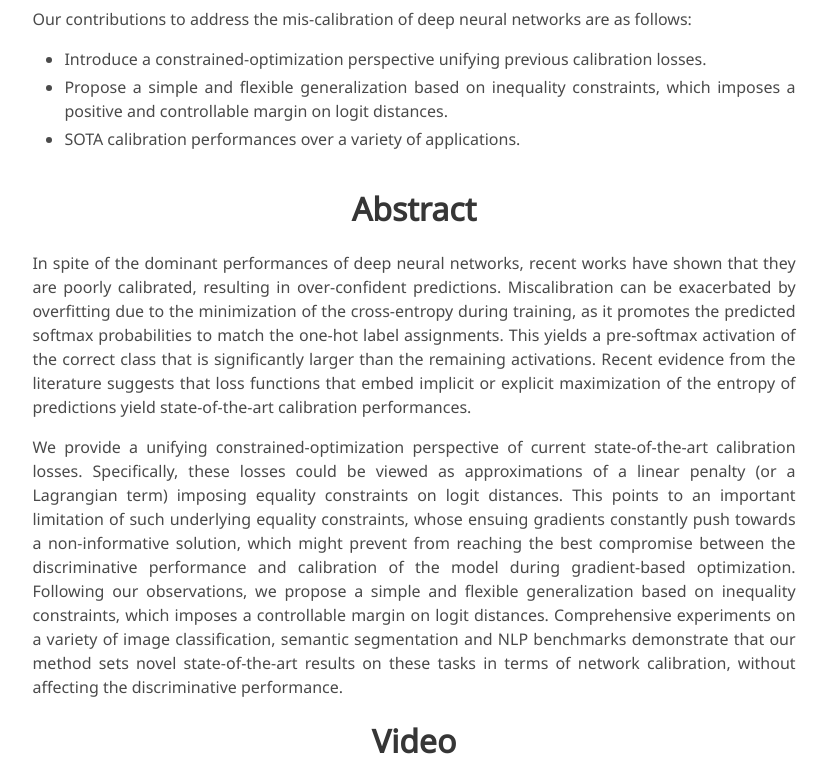
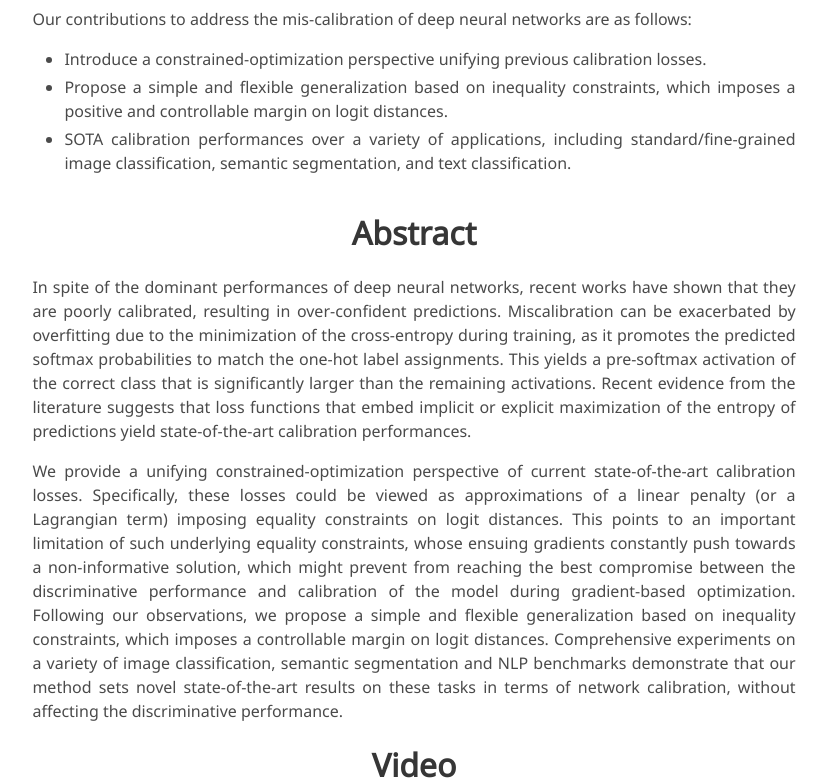
Before and after one commit to by-liu/MbLS, a plain HTML site: page index.html in a window 1280 px wide. Shown: the part 1060-1840 px from the top of the page, without its empty margins (226-1053 px from the left). Drawn offline with nearby package versions, Linux system fonts and the light colour scheme; grey boxes are pictures that could not be loaded; some icons are missing; a web font is replaced by a local one.

Commit message:
update website

```diff
--- a/index.html
+++ b/index.html
@@ -167,7 +167,7 @@
               <ul>
                   <li>Introduce a constrained-optimization perspective unifying previous calibration losses.</li>
                   <li>Propose a simple and flexible generalization based on inequality constraints, which imposes a positive and controllable margin on logit distances.</li>
-                  <li>SOTA calibration performances over a variety of applications.</li>
+                  <li>SOTA calibration performances over a variety of applications, including standard/fine-grained image classification, semantic segmentation, and text classification.</li>
               </ul>
             </p>
           </div>
```
